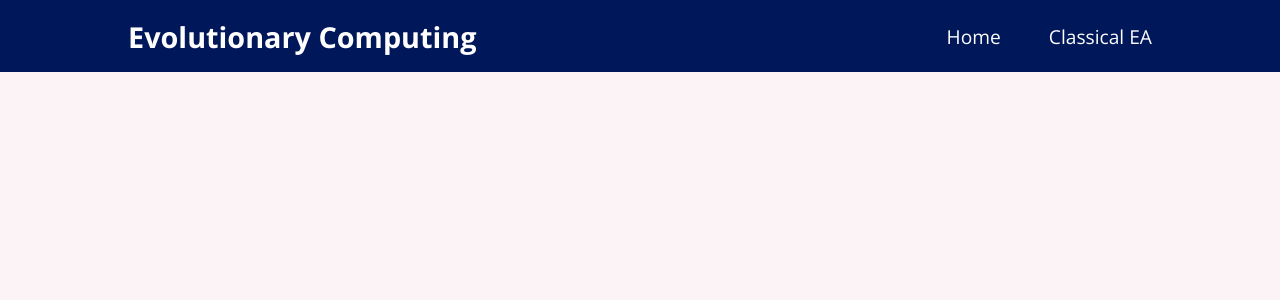
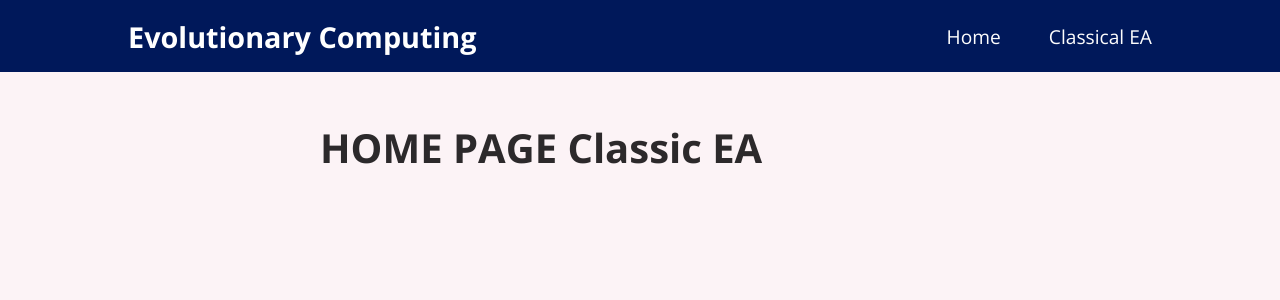
Before and after one commit to Jeremiaszmacura/PK-classical-evolution-algorithm, a React (Create React App) app in the folder client/: page /classic-EA in a window 1280 px wide. Shown: the top 300 px of the page. Built offline with nearby package versions, Linux system fonts and the light colour scheme.

Commit message:
created new page for classical EA

```diff
--- a/client/src/App.js
+++ b/client/src/App.js
@@ -1,6 +1,7 @@
 import { Route, Routes } from 'react-router-dom';
 
 import HomePage from './pages/Home';
+import ClassicEA from './pages/ClassicEA';
 import Layout from './components/layout/Layout';
 
 const App = () => {
@@ -9,6 +10,8 @@ const App = () => {
         <Routes>
           <Route path='/' exact element={<HomePage />}>
           </Route>
+          <Route path='/classic-EA' exact element={<ClassicEA />}>
+          </Route>
         </Routes>
       </Layout>
     );
--- /dev/null
+++ b/client/src/pages/ClassicEA.js
@@ -0,0 +1,11 @@
+const ClassicEA = () => {
+
+    return (
+        <div className="home-page">
+            <h1>HOME PAGE Classic EA</h1>
+        </div>
+
+    );
+}
+
+export default ClassicEA;
```
